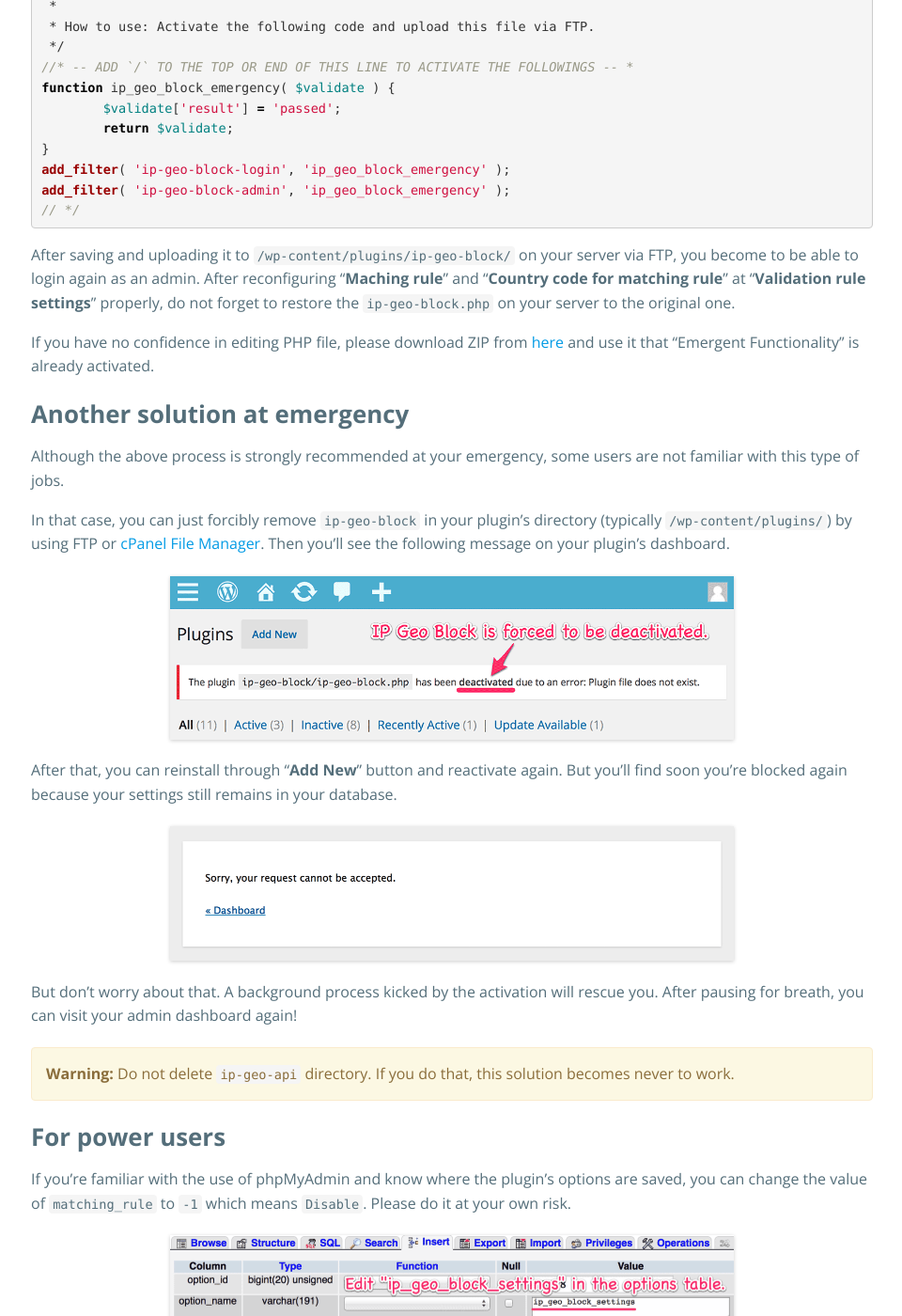
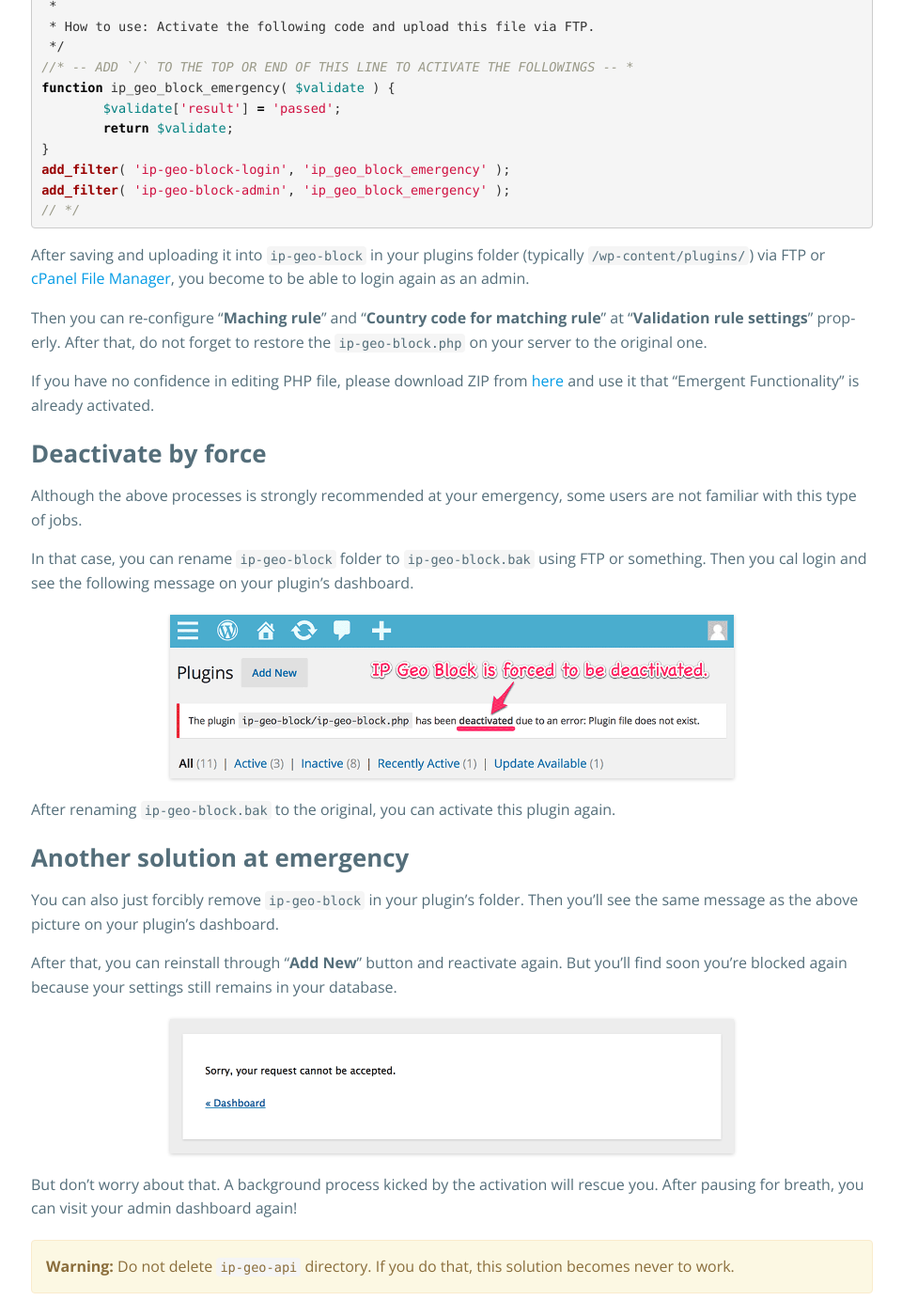
Before and after one commit to tokkonopapa/WordPress-IP-Geo-Block, a Jekyll site: the page built from _codex/02. FAQ/01/what-should-i-do-when-i-m-locked-out.md, in a window 1280 px wide and 1400 px high, scrolled down 1017 px. Shown: the whole window at 94% size, without its empty margins (159-1119 px from the left). Built offline with Jekyll 4.4.1, drawn with Linux system fonts in a browser that asks for light colours; some web fonts are replaced.

Commit message:
Update codex.

```diff
--- a/_codex/02. FAQ/01/what-should-i-do-when-i-m-locked-out.md
+++ b/_codex/02. FAQ/01/what-should-i-do-when-i-m-locked-out.md
@@ -61,28 +61,37 @@
 // */
 {% endhighlight %}
 
-After saving and uploading it to `/wp-content/plugins/ip-geo-block/` on your
-server via FTP, you become to be able to login again as an admin. After
-reconfiguring "**Maching rule**" and "**Country code for matching rule**"
-at "**Validation rule settings**" properly, do not forget to restore the
-`ip-geo-block.php` on your server to the original one.
+After saving and uploading it into `ip-geo-block` in your plugins folder
+(typically `/wp-content/plugins/`) via FTP or [cPanel File Manager][cPanel-FM],
+you become to be able to login again as an admin.
+
+Then you can re-configure "**Maching rule**" and "**Country code for matching
+rule**" at "**Validation rule settings**" properly. After that, do not forget
+to restore the `ip-geo-block.php` on your server to the original one.
 
 If you have no confidence in editing PHP file, please download ZIP from
 [here][GIST] and use it that "Emergent Functionality" is already activated.
 
+### Deactivate by force ###
+
+Although the above processes is strongly recommended at your emergency, some
+users are not familiar with this type of jobs.
+
+In that case, you can rename `ip-geo-block` folder to `ip-geo-block.bak` using
+FTP or something. Then you cal login and see the following message on your
+plugin's dashboard.
+
+![Force to deactivate]({{ '/img/2015-08/ForceDelete.png' | prepend: site.baseurl }}
+ "Force to deactivate"
+)
+
+After renaming `ip-geo-block.bak` to the original, you can activate this plugin
+again.
+
 ### Another solution at emergency ###
 
-Although the above process is strongly recommended at your emergency, some
-users are not familiar with this type of jobs.
-
-In that case, you can just forcibly remove `ip-geo-block` in your plugin's
-directory (typically `/wp-content/plugins/`) by using FTP or
-[cPanel File Manager][cPanel-FM]. Then you'll see the following message on
-your plugin's dashboard.
-
-![Force to delete]({{ '/img/2015-08/ForceDelete.png' | prepend: site.baseurl }}
- "Force to delete"
-)
+You can also just forcibly remove `ip-geo-block` in your plugin's folder. Then
+you'll see the same message as the above picture on your plugin's dashboard.
 
 After that, you can reinstall through "**Add New**" button and reactivate again.
 But you'll find soon you're blocked again because your settings still remains
```
